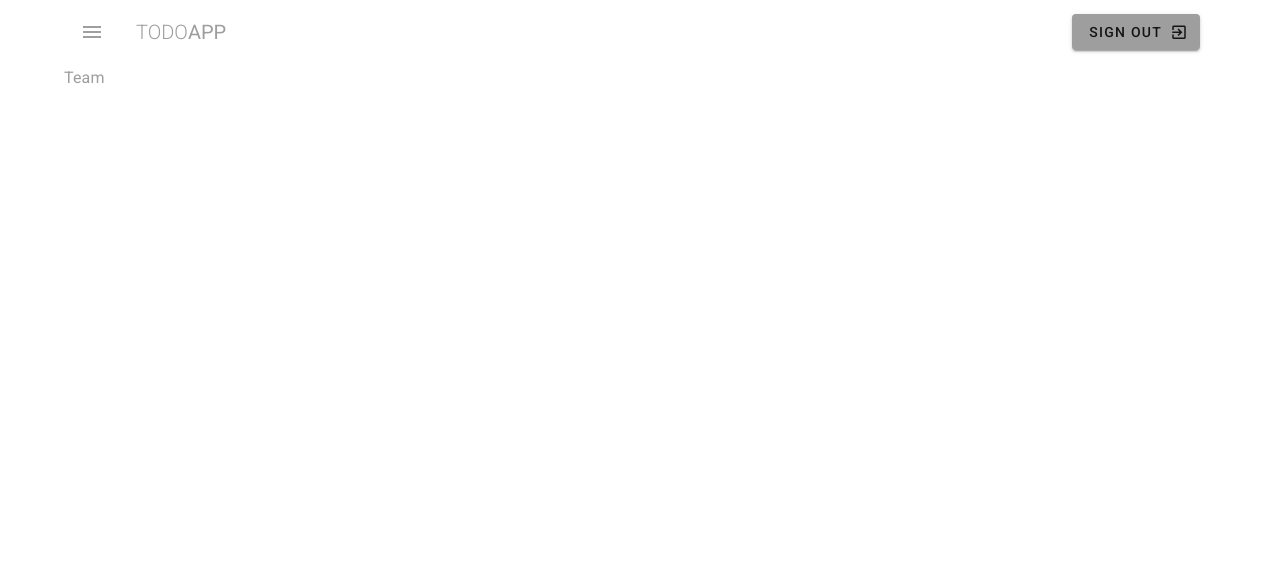
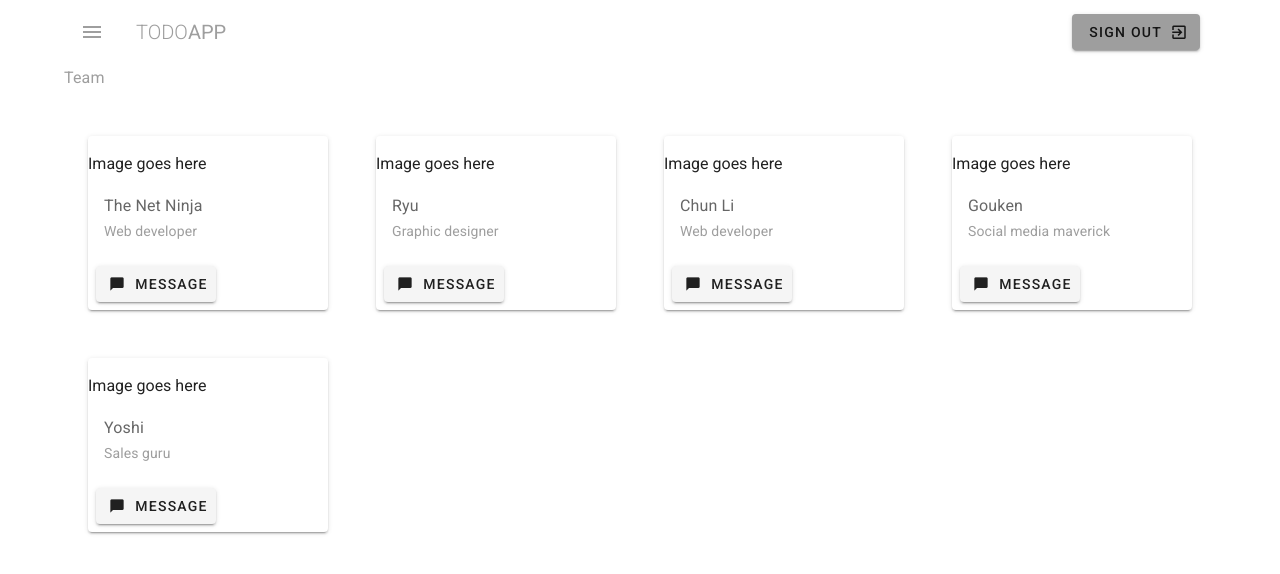
Before and after one commit to braden-w/learn-vuetify-project-management-website, a Nuxt app: page /team in a window 1280 px wide. Shown: the top 574 px of the page. Built offline with nearby package versions, Linux system fonts and the light colour scheme.

Commit message:
Added image cards

```diff
--- a/pages/team/index.vue
+++ b/pages/team/index.vue
@@ -3,7 +3,28 @@
     <h1 class="subtitle-1 grey--text">Team</h1>
     <v-container class="my-5">
       <v-row>
-        <v-col v-for="person in persons" xs="12" sm="6" md="4" lg="3"></v-col>
+        <v-col
+          v-for="person in team"
+          :key="person.name"
+          xs="12"
+          sm="6"
+          md="4"
+          lg="3"
+        >
+          <v-card class="text-xs-center ma-3">
+            <v-responsive class="pt-4">Image goes here</v-responsive>
+            <v-card-text>
+              <div class="subtitle-1">{{ person.name }}</div>
+              <div class="grey--text">{{ person.role }}</div>
+            </v-card-text>
+            <v-card-actions>
+              <v-btn color="light--grey">
+                <v-icon small left>mdi-message</v-icon>
+                <span>Message</span>
+              </v-btn>
+            </v-card-actions>
+          </v-card>
+        </v-col>
       </v-row>
     </v-container>
   </div>
```
